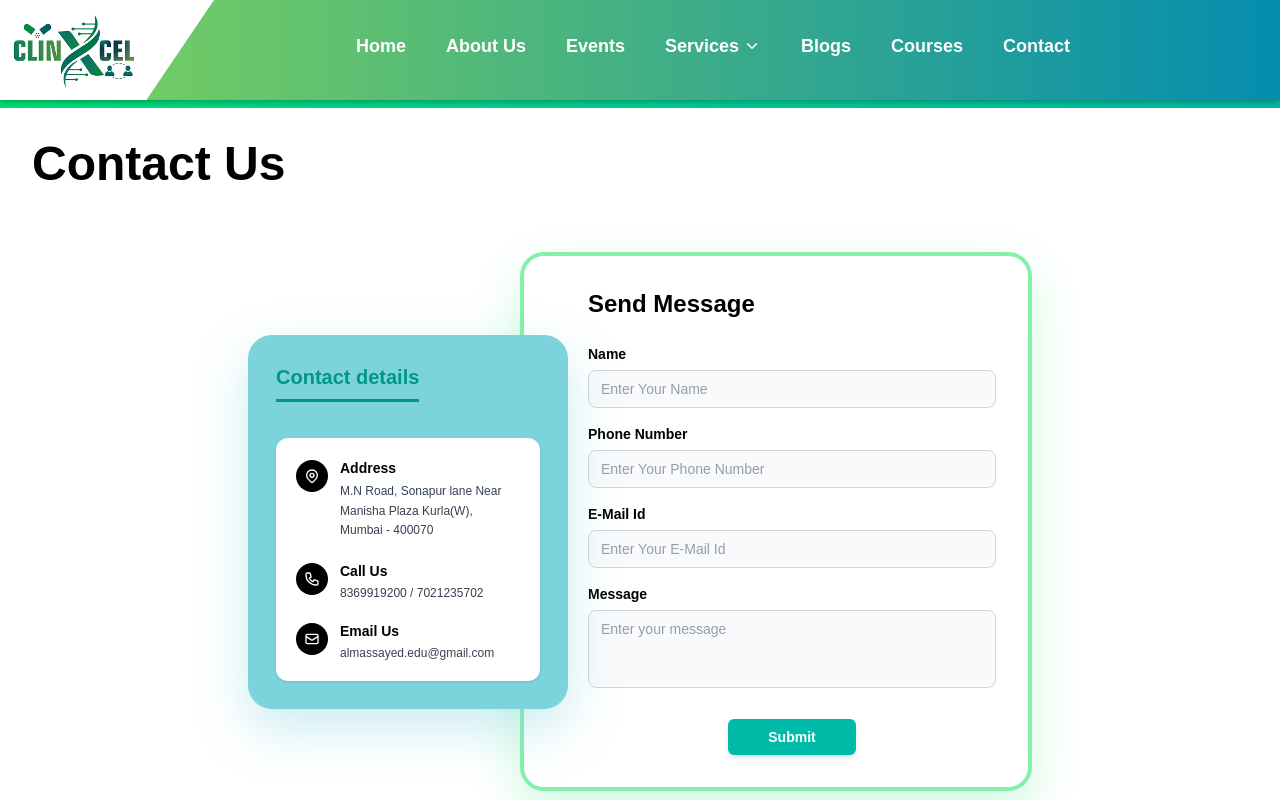
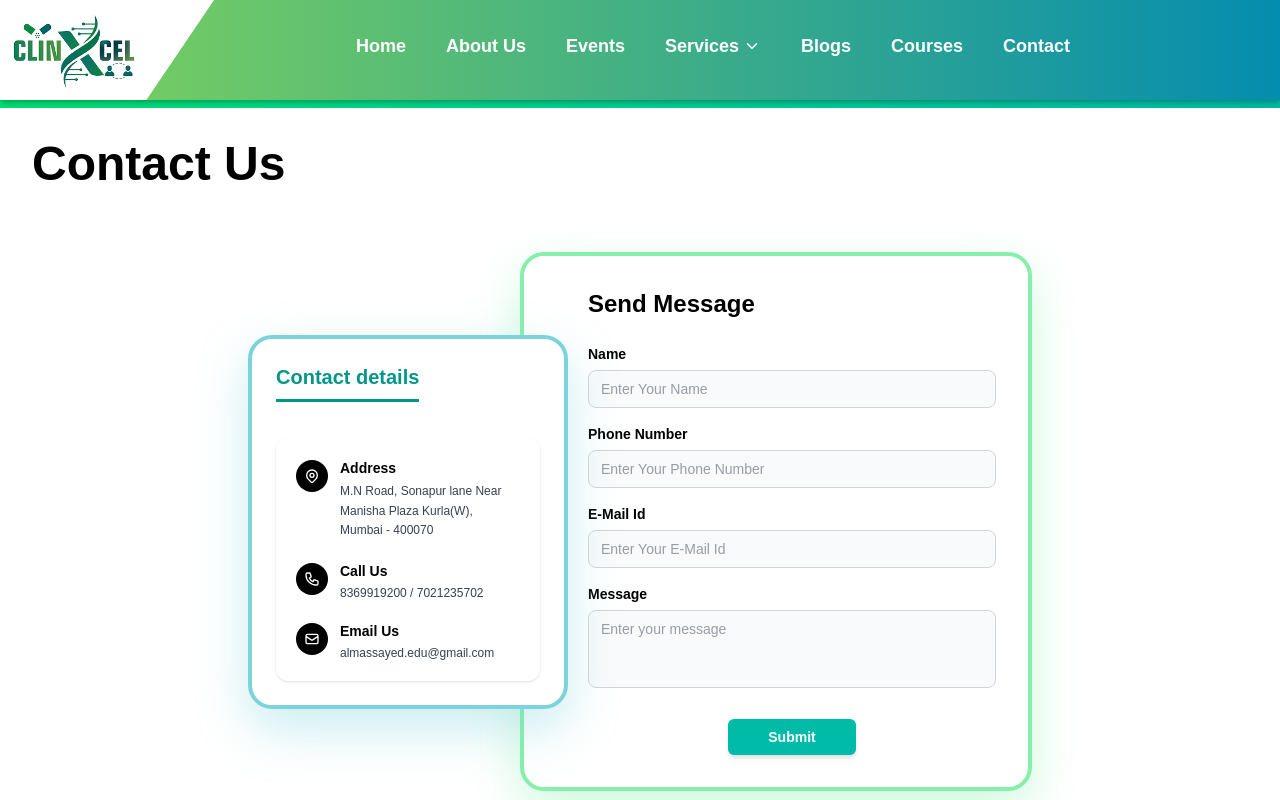
Before and after one commit to abdulahadkhan-10/clin, a Next.js app: page /contact in a window 1280 px wide. Shown: the top 800 px of the page. Built offline with nearby package versions, Linux system fonts and the light colour scheme.

Commit message:
Change Contact Details Card background color to white for improved visibility

```diff
--- a/src/component/contact/contact.jsx
+++ b/src/component/contact/contact.jsx
@@ -45,7 +45,7 @@ const ContactPage = () => {
 
           {/* Contact Details Card - Left Side with overlap */}
           <div
-            className="w-full lg:w-[320px] bg-[#7DD3DB] rounded-3xl p-6 shadow-xl relative z-20 lg:-mr-12"
+            className="w-full lg:w-[320px] bg-white rounded-3xl p-6 shadow-xl relative z-20 lg:-mr-12"
             style={{
               boxShadow: '0 20px 50px rgba(125, 211, 219, 0.4)',
               border: '4px solid #7DD3DB'
```
